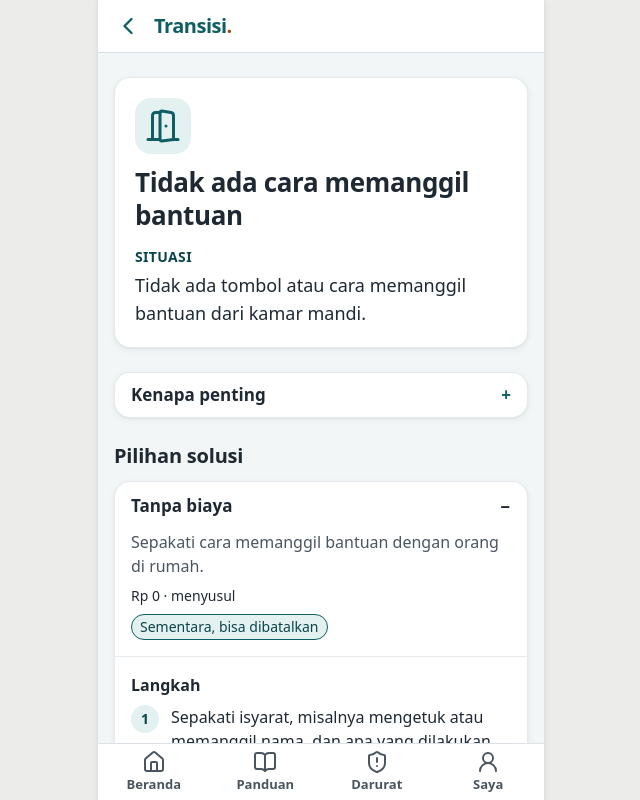
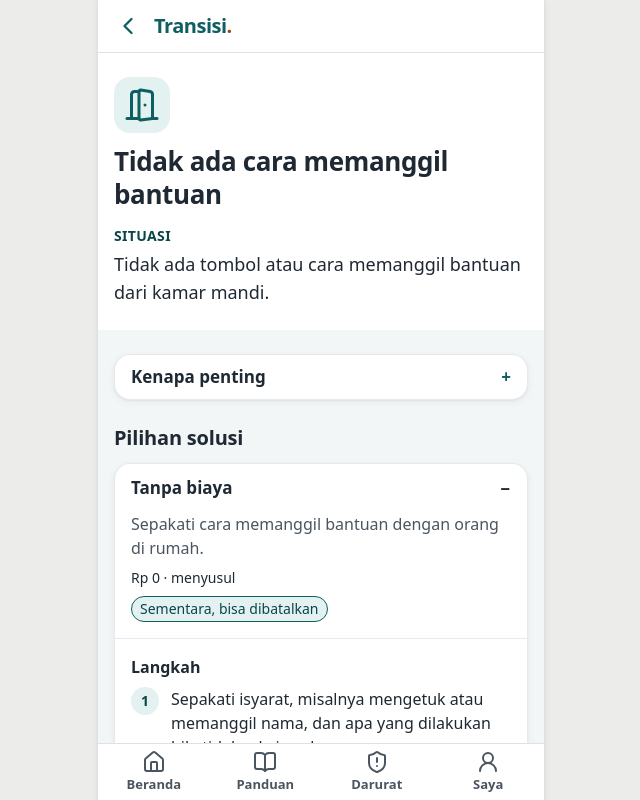
Before and after one commit to titohanafi/transisidnr, a React (Vite) app: page /#/kartu/bath-emergency-call in a window 1280 px wide. Shown: the top 800 px of the page, without its empty margins (319-959 px from the left). Built offline with nearby package versions, Linux system fonts and the light colour scheme.

Commit message:
Detail Panduan: hero putih selebar layar tanpa kotak
Co-Authored-By: Claude Sonnet 5.5 <noreply@anthropic.com>

```diff
--- a/src/components/Halaman.tsx
+++ b/src/components/Halaman.tsx
@@ -14,7 +14,7 @@ export function Halaman({
   kepala,
   judulTersembunyi = false,
   atasJudul,
-  kepalaKartu = false,
+  kepalaPutih = false,
 }: {
   judul: string;
   children: ReactNode;
@@ -25,8 +25,8 @@ export function Halaman({
   judulTersembunyi?: boolean;
   /** Elemen di atas judul di dalam kepala (mis. ikon). */
   atasJudul?: ReactNode;
-  /** Kepala berupa kartu hero putih (bukan pita tanpa tepi). */
-  kepalaKartu?: boolean;
+  /** Kepala berupa hero putih selebar layar (tanpa kotak), di atas latar halaman yang berwarna. */
+  kepalaPutih?: boolean;
 }) {
   const navigate = useNavigate();
   const { pathname } = useLocation();
@@ -85,12 +85,10 @@ export function Halaman({
         {/* Di Beranda judulnya sama dengan nama aplikasi di header: tetap ada untuk pembaca layar, tidak ditampilkan dua kali. */}
         {kepala ? (
           <>
-            <div className={kepalaKartu ? "px-4 pt-6" : "px-4 pb-5 pt-6"}>
-              <div className={kepalaKartu ? "rounded-kartu border border-garis/70 bg-white p-5 shadow-kartu" : ""}>
-                {atasJudul}
-                {h1Elemen}
-                {kepala}
-              </div>
+            <div className={kepalaPutih ? "bg-white px-4 pb-6 pt-6" : "px-4 pb-5 pt-6"}>
+              {atasJudul}
+              {h1Elemen}
+              {kepala}
             </div>
             <div className="flex flex-1 flex-col px-4 pt-6">{children}</div>
           </>
--- a/src/screens/DetailKartu.tsx
+++ b/src/screens/DetailKartu.tsx
@@ -84,7 +84,7 @@ function Isi({ kartu, tingkatAwal }: { kartu: Kartu; tingkatAwal?: Tingkat }) {
   );
 
   return (
-    <Halaman judul={kartu.judul} kepala={kepala} atasJudul={atasJudul} kepalaKartu>
+    <Halaman judul={kartu.judul} kepala={kepala} atasJudul={atasJudul} kepalaPutih>
       <div className="flex flex-col gap-bagian">
         {kartu.isi_menyusul || !kartu.solusi ? (
           <p className="rounded-kartu border border-draf bg-draf-muda p-4 font-medium text-draf">{umum.isiMenyusul}</p>
```
